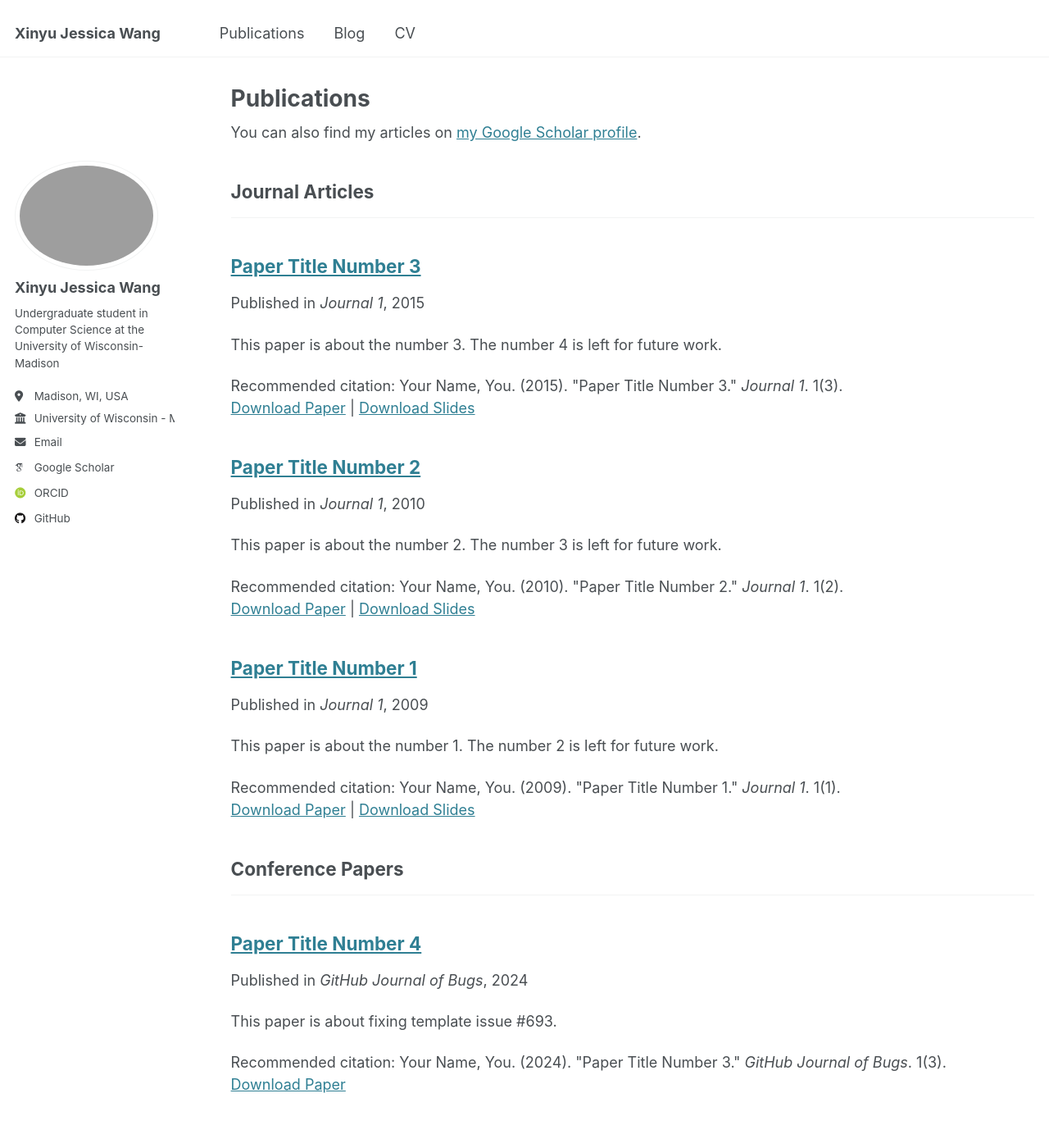
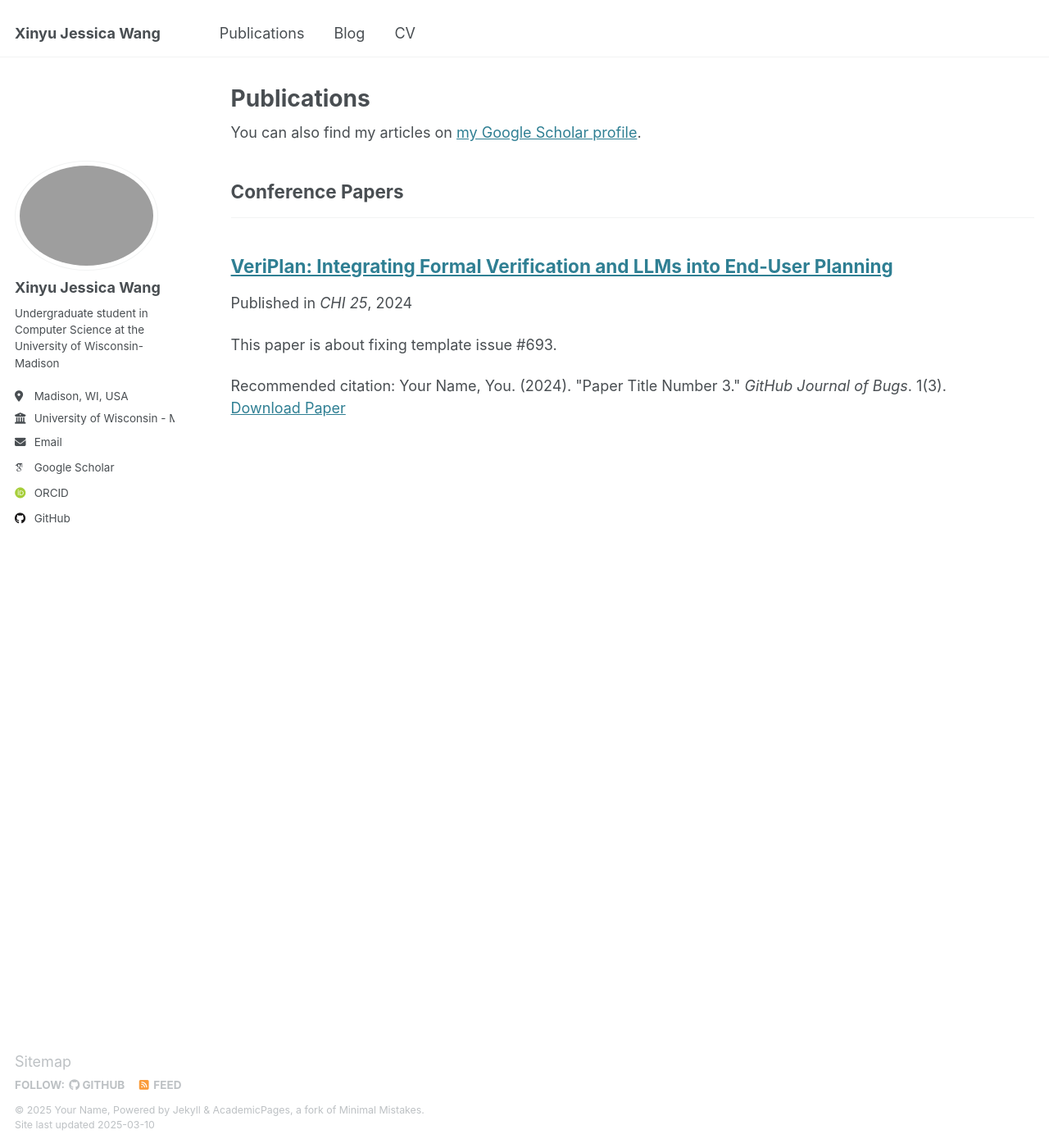
Before and after one commit to xwang2775/xwang2775.github.io, a Jekyll site: the page built from _pages/publications.html, in a window 1280 px wide and 1400 px high. Shown: the whole window at 82% size. Built offline with Jekyll 4.4.1, drawn with Linux system fonts in a browser that asks for light colours; some web fonts are replaced.

Commit message:
add basic info

```diff
--- a/_publications/2009-10-01-paper-title-number-1.md
+++ /dev/null
@@ -1,14 +0,0 @@
----
-title: "Paper Title Number 1"
-collection: publications
-category: manuscripts
-permalink: /publication/2009-10-01-paper-title-number-1
-excerpt: 'This paper is about the number 1. The number 2 is left for future work.'
-date: 2009-10-01
-venue: 'Journal 1'
-slidesurl: 'http://academicpages.github.io/files/slides1.pdf'
-paperurl: 'http://academicpages.github.io/files/paper1.pdf'
-citation: 'Your Name, You. (2009). &quot;Paper Title Number 1.&quot; <i>Journal 1</i>. 1(1).'
----
-
-The contents above will be part of a list of publications, if the user clicks the link for the publication than the contents of section will be rendered as a full page, allowing you to provide more information about the paper for the reader. When publications are displayed as a single page, the contents of the above "citation" field will automatically be included below this section in a smaller font.
--- a/_publications/2010-10-01-paper-title-number-2.md
+++ /dev/null
@@ -1,14 +0,0 @@
----
-title: "Paper Title Number 2"
-collection: publications
-category: manuscripts
-permalink: /publication/2010-10-01-paper-title-number-2
-excerpt: 'This paper is about the number 2. The number 3 is left for future work.'
-date: 2010-10-01
-venue: 'Journal 1'
-slidesurl: 'http://academicpages.github.io/files/slides2.pdf'
-paperurl: 'http://academicpages.github.io/files/paper2.pdf'
-citation: 'Your Name, You. (2010). &quot;Paper Title Number 2.&quot; <i>Journal 1</i>. 1(2).'
----
-
-The contents above will be part of a list of publications, if the user clicks the link for the publication than the contents of section will be rendered as a full page, allowing you to provide more information about the paper for the reader. When publications are displayed as a single page, the contents of the above "citation" field will automatically be included below this section in a smaller font.
--- a/_publications/2015-10-01-paper-title-number-3.md
+++ /dev/null
@@ -1,14 +0,0 @@
----
-title: "Paper Title Number 3"
-collection: publications
-category: manuscripts
-permalink: /publication/2015-10-01-paper-title-number-3
-excerpt: 'This paper is about the number 3. The number 4 is left for future work.'
-date: 2015-10-01
-venue: 'Journal 1'
-slidesurl: 'http://academicpages.github.io/files/slides3.pdf'
-paperurl: 'http://academicpages.github.io/files/paper3.pdf'
-citation: 'Your Name, You. (2015). &quot;Paper Title Number 3.&quot; <i>Journal 1</i>. 1(3).'
----
-
-The contents above will be part of a list of publications, if the user clicks the link for the publication than the contents of section will be rendered as a full page, allowing you to provide more information about the paper for the reader. When publications are displayed as a single page, the contents of the above "citation" field will automatically be included below this section in a smaller font.
--- a/_publications/2024-02-17-paper-title-number-4.md
+++ b/_publications/2024-02-17-paper-title-number-4.md
@@ -1,12 +1,12 @@
 ---
-title: "Paper Title Number 4"
+title: "VeriPlan: Integrating Formal Verification and LLMs into End-User Planning"
 collection: publications
 category: conferences
 permalink: /publication/2024-02-17-paper-title-number-4
 excerpt: 'This paper is about fixing template issue #693.'
 date: 2024-02-17
-venue: 'GitHub Journal of Bugs'
-paperurl: 'http://academicpages.github.io/files/paper3.pdf'
+venue: 'CHI 25'
+paperurl: 'https://arxiv.org/abs/2502.17898'
 citation: 'Your Name, You. (2024). &quot;Paper Title Number 3.&quot; <i>GitHub Journal of Bugs</i>. 1(3).'
 ---
 
```
Also changed, not shown: 1 other file.
